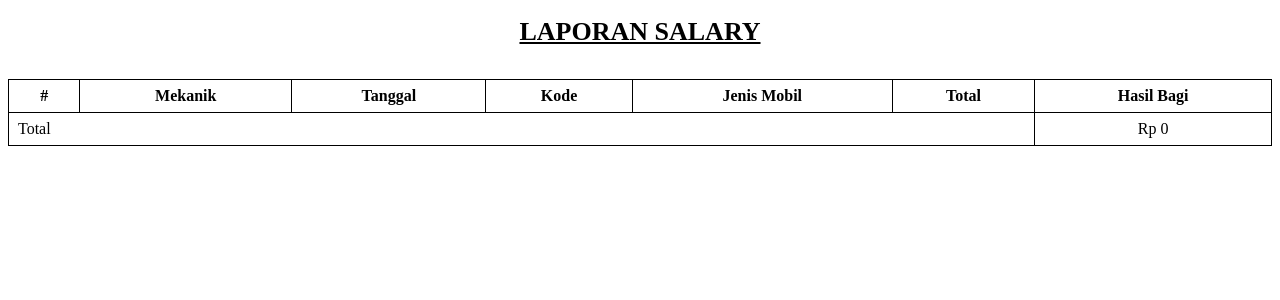
After one commit to astacodemanagement/bengkel, a CodeIgniter app: the page made by application/views/salary_report_pdf.php in a window 1280 px wide. The commit adds this page. Shown: the top 300 px of the page. Run offline with CodeIgniter, Linux system fonts and the light colour scheme; data comes from the database, SQL or seed files in the repository; data that the repository does not hold is empty.

Commit message:
Fix report salary

```diff
--- /dev/null
+++ b/application/views/salary_report_pdf.php
@@ -0,0 +1,78 @@
+<!DOCTYPE html>
+<html lang="en">
+
+<head>
+    <meta charset="UTF-8">
+    <style>
+        body {
+            font-size: 16px;
+        }
+
+        h1 {
+            text-align: center;
+            text-decoration: underline;
+            font-size: 26px;
+        }
+
+        .table {
+            margin-top: 32px;
+            border-collapse: collapse;
+        }
+
+        .table th,
+        td {
+            border: 1px solid #000;
+            padding: 7px 9px;
+        }
+    </style>
+</head>
+
+<body>
+    <h1><?= strtoupper("laporan salary "); ?></h1>
+    <div style="text-align:center"><?= $subtitle; ?></div>
+
+    <table width="100%" class="table">
+        <thead>
+            <tr>
+                <th>#</th>
+                <th>Mekanik</th>
+                <th>Tanggal</th>
+                <th>Kode</th>
+                <th>Jenis Mobil</th>
+                <th>Total</th>
+                <th>Hasil Bagi</th>
+            </tr>
+        </thead>
+        <tbody>
+            <?php
+            $i = 0;
+            $grand_total = 0;
+            foreach ($fetch as $row) :
+                $i++;
+
+                $hasilBagi = $row->total * 0.8;
+                $grand_total += $hasilBagi;
+            ?>
+
+                <tr>
+                    <td style="text-align:center"><?= $i; ?></td>
+                    <td style="text-align:center"><?= $row->mechanic_name; ?></td>
+                    <td style="text-align:center"><?= $row->date; ?></td>
+                    <td style="text-align:center"><?= $row->code; ?></td>
+                    <td style="text-align:center"><?= $row->car_type; ?></td>
+                    <td style="text-align:center"><?= rupiah($row->total); ?></td>
+                    <td style="text-align:center"><?= rupiah($hasilBagi); ?></td>
+                </tr>
+
+            <?php endforeach ?>
+        </tbody>
+        <tfoot>
+            <tr>
+                <td colspan="6">Total</td>
+                <td style="text-align:center"><?= rupiah($grand_total); ?></td>
+            </tr>
+        </tfoot>
+    </table>
+</body>
+
+</html>
```
Also changed, not shown: application/controllers/Report.php (+59 -1 lines), application/models/Transaction_model.php (+6 -1 lines), application/views/salary_report.php (+58 -9 lines).
